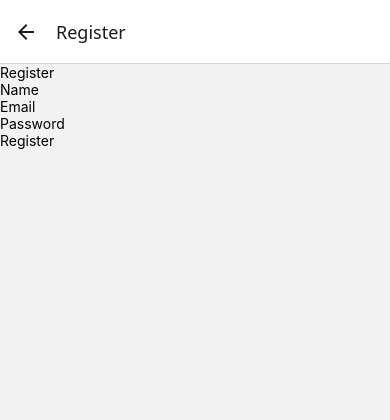
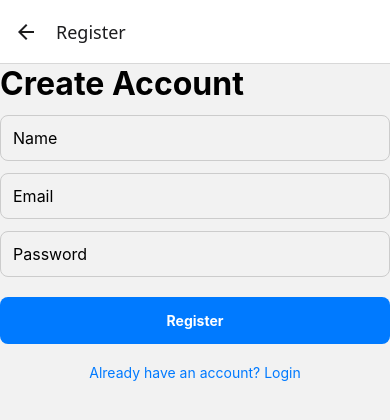
Before and after one commit to FAIZAN101013/TodoApp, a React Native app: screen /Register in a window 390 px wide. Shown: the top 420 px of the page. Built offline with nearby package versions, Linux system fonts and the light colour scheme.

Commit message:
refactor: move Register screen styles into styles.ts

```diff
--- a/screens/RegisterScreen.tsx
+++ b/screens/RegisterScreen.tsx
@@ -4,29 +4,49 @@ import {
   Text,
   TextInput,
   TouchableOpacity,
-  View,
 } from 'react-native';
 
-function RegisterScreen() {
+import {
+  NativeStackScreenProps,
+} from '@react-navigation/native-stack';
+
+import {RootStackParamList} from '../App';
+import {styles} from '../styles';
+
+type Props = NativeStackScreenProps<
+  RootStackParamList,
+  'Register'
+>;
+
+function RegisterScreen({navigation}: Props) {
   const [name, setName] = useState('');
   const [email, setEmail] = useState('');
   const [password, setPassword] = useState('');
 
+  // No backend yet, so registering just sends the user
+  // back to the Login screen.
+  const handleRegister = () => {
+    navigation.navigate('Login');
+  };
+
   return (
-    <SafeAreaView>
-      <View>
-        <Text>Register</Text>
+    <SafeAreaView style={styles.authContainer}>
+      <Text style={styles.authTitle}>Create Account</Text>
 
       <TextInput
         placeholder="Name"
         value={name}
         onChangeText={setName}
+        style={styles.authInput}
       />
 
       <TextInput
         placeholder="Email"
         value={email}
         onChangeText={setEmail}
+        autoCapitalize="none"
+        keyboardType="email-address"
+        style={styles.authInput}
       />
 
       <TextInput
@@ -34,12 +54,22 @@ function RegisterScreen() {
         value={password}
         onChangeText={setPassword}
         secureTextEntry
+        style={styles.authInput}
       />
 
-        <TouchableOpacity>
-          <Text>Register</Text>
+      <TouchableOpacity
+        onPress={handleRegister}
+        style={styles.authButton}>
+        <Text style={styles.authButtonText}>Register</Text>
       </TouchableOpacity>
-      </View>
+
+      <TouchableOpacity
+        onPress={() => navigation.navigate('Login')}
+        style={styles.secondaryButton}>
+        <Text style={styles.secondaryButtonText}>
+          Already have an account? Login
+        </Text>
+      </TouchableOpacity>
     </SafeAreaView>
   );
 }
```
Lines whose indentation alone changed are shown as unchanged.
